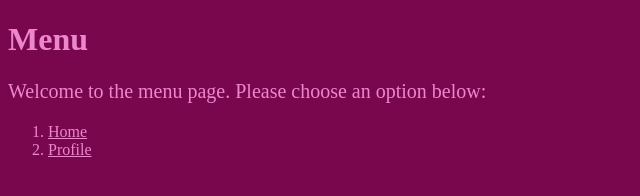
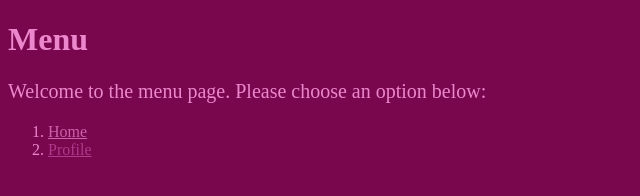
Before and after one commit to Akin-Inceler/web-fundamentals, a plain HTML site: page randomstaff/menu.html in a window 1280 px wide. Shown: the full height of the page, 0-640 px from the left. Drawn offline with Linux system fonts and the light colour scheme.

```diff
--- a/randomstaff/menu.html
+++ b/randomstaff/menu.html
@@ -16,8 +16,8 @@
     <h1>Menu</h1>
     <p>Welcome to the menu page. Please choose an option below:</p>
     <ol>
-        <li><a href="index.html" style="color: rgb(236, 135, 206);">Home</a></li>
-        <li><a href="profile.html" style="color: rgb(236, 135, 206);">Profile</a></li>
+        <li><a href="index.html" style="color: rgb(204, 98, 172);">Home</a></li>
+        <li><a href="profile.html" style="color: rgb(173, 58, 139);">Profile</a></li>
     </ol>
     </body>
 </html>
```
